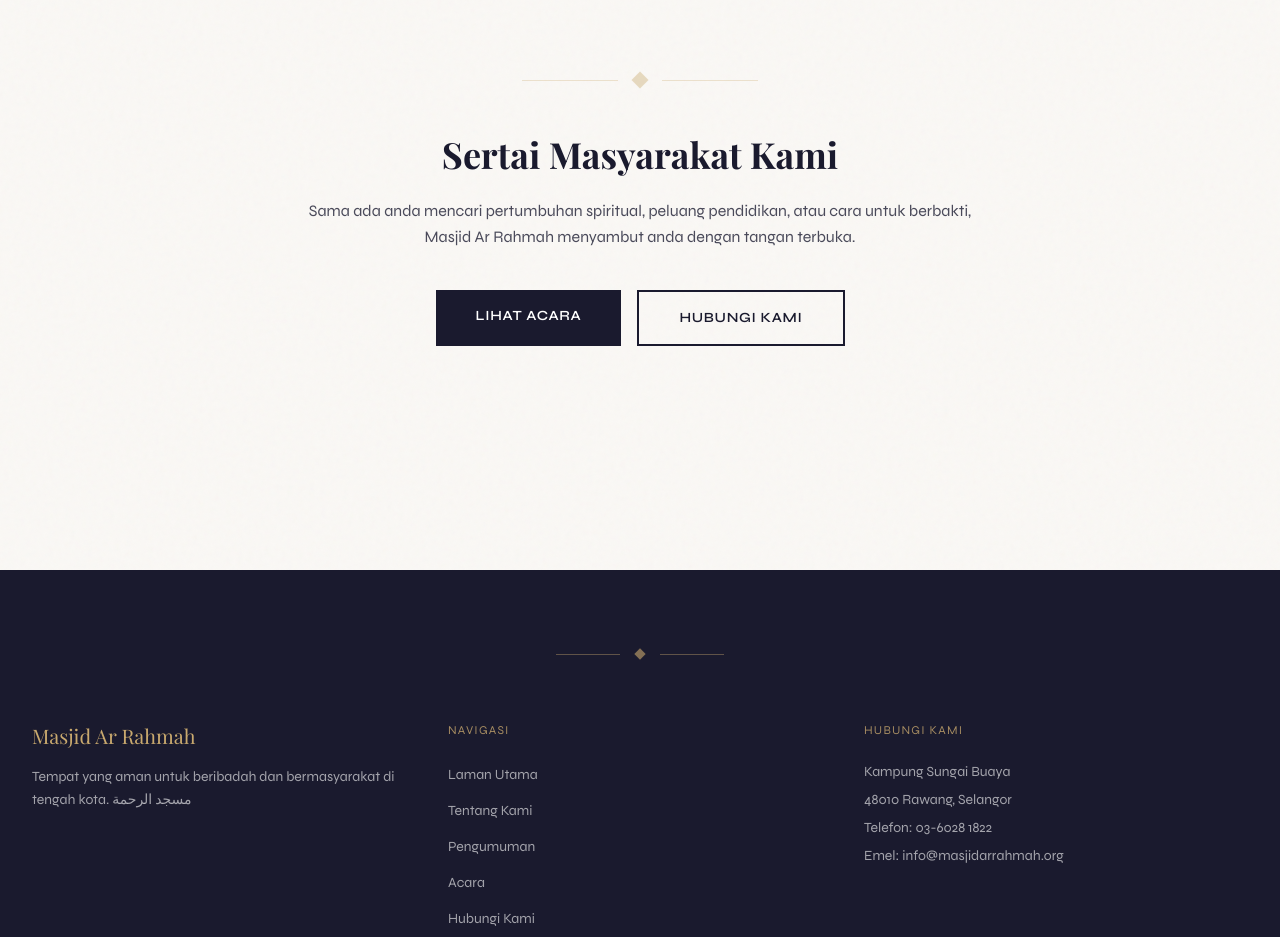
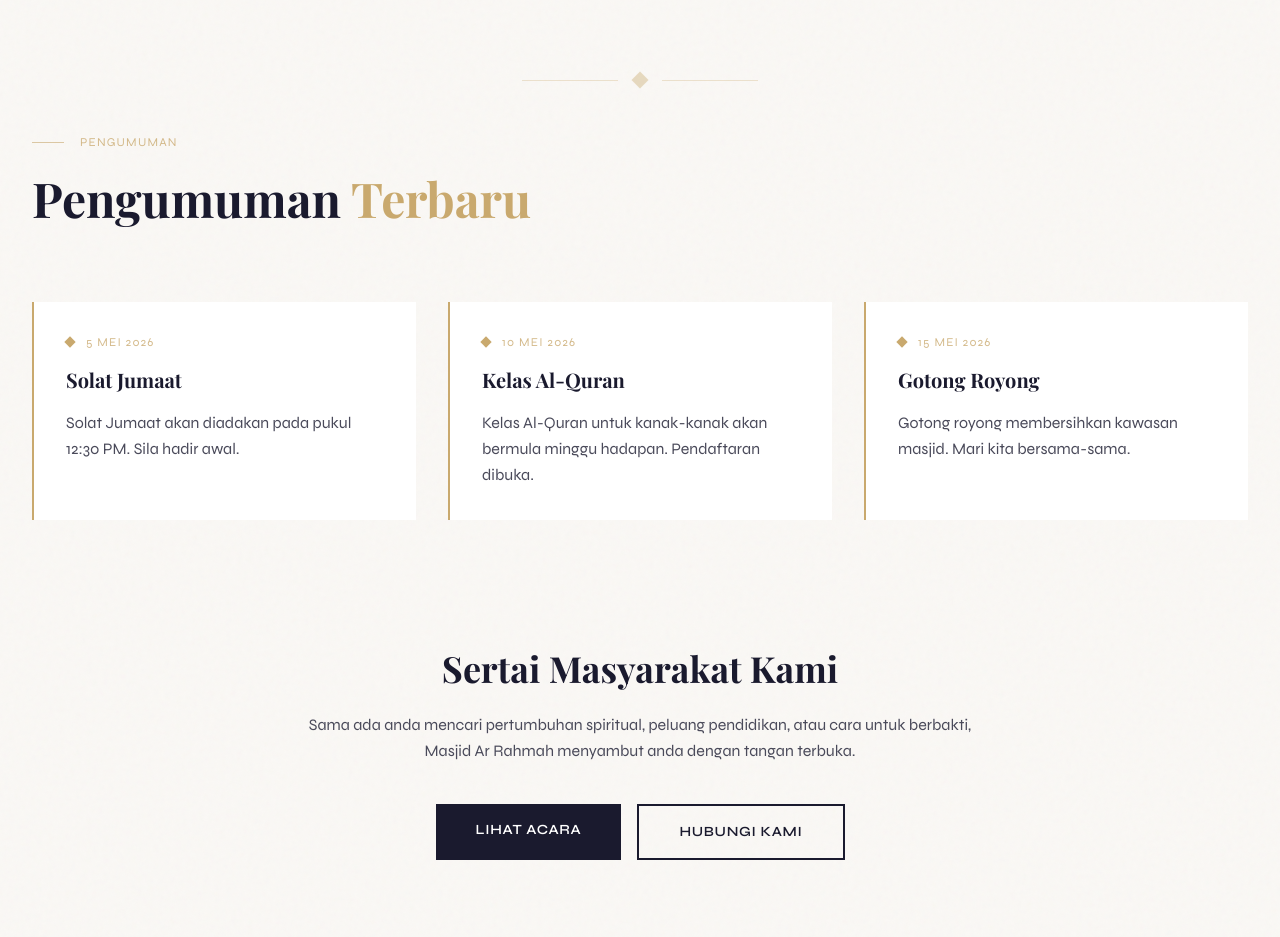
Before and after one commit to kaizer95/masjid-ar-rahmah, a Next.js app: page / in a window 1280 px wide. Shown: the part 1560-2497 px from the top of the page. Built offline with nearby package versions, Linux system fonts and the light colour scheme; a web font is replaced by a local one.

Commit message:
Add announcement widget to home page

```diff
--- a/src/app/page.tsx
+++ b/src/app/page.tsx
@@ -1,4 +1,5 @@
 import Hero from '@/components/Hero'
+import AnnouncementCard from '@/components/AnnouncementCard'
 
 export default function Home() {
   const features = [
@@ -16,6 +17,24 @@ export default function Home() {
       icon: '🤝',
       title: 'Perkhidmatan Masyarakat',
       description: 'Berkhidmat kepada masyarakat dengan penuh belas kasihan melalui inisiatif jangkauan dan amal.',
+    },
+  ]
+
+  const announcements = [
+    {
+      title: 'Solat Jumaat',
+      date: '5 Mei 2026',
+      content: 'Solat Jumaat akan diadakan pada pukul 12:30 PM. Sila hadir awal.',
+    },
+    {
+      title: 'Kelas Al-Quran',
+      date: '10 Mei 2026',
+      content: 'Kelas Al-Quran untuk kanak-kanak akan bermula minggu hadapan. Pendaftaran dibuka.',
+    },
+    {
+      title: 'Gotong Royong',
+      date: '15 Mei 2026',
+      content: 'Gotong royong membersihkan kawasan masjid. Mari kita bersama-sama.',
     },
   ]
 
@@ -77,6 +96,31 @@ export default function Home() {
         <div className="w-24 h-[1px] bg-copper/30" />
       </div>
 
+      {/* Announcements Section */}
+      <section className="max-w-7xl mx-auto px-4 sm:px-6 lg:px-8 pb-24 md:pb-32">
+        <div className="mb-16 md:mb-20 max-w-2xl">
+          <div className="flex items-center gap-4 mb-6">
+            <div className="w-8 h-[1px] bg-copper/60" />
+            <span className="font-sans text-xs uppercase tracking-widest text-copper/80">Pengumuman</span>
+          </div>
+          <h2 className="font-serif text-3xl md:text-4xl lg:text-5xl font-bold text-charcoal leading-tight text-balance">
+            Pengumuman <span className="text-copper">Terbaru</span>
+          </h2>
+        </div>
+
+        <div className="grid grid-cols-1 md:grid-cols-3 gap-8">
+          {announcements.map((announcement, i) => (
+            <AnnouncementCard
+              key={announcement.title}
+              title={announcement.title}
+              date={announcement.date}
+              content={announcement.content}
+              index={i}
+            />
+          ))}
+        </div>
+      </section>
+
       {/* Call to Action Section */}
       <section className="max-w-4xl mx-auto px-4 sm:px-6 lg:px-8 pb-24 md:pb-32 text-center">
         <h2 className="font-serif text-3xl md:text-4xl font-bold text-charcoal mb-6">
```
